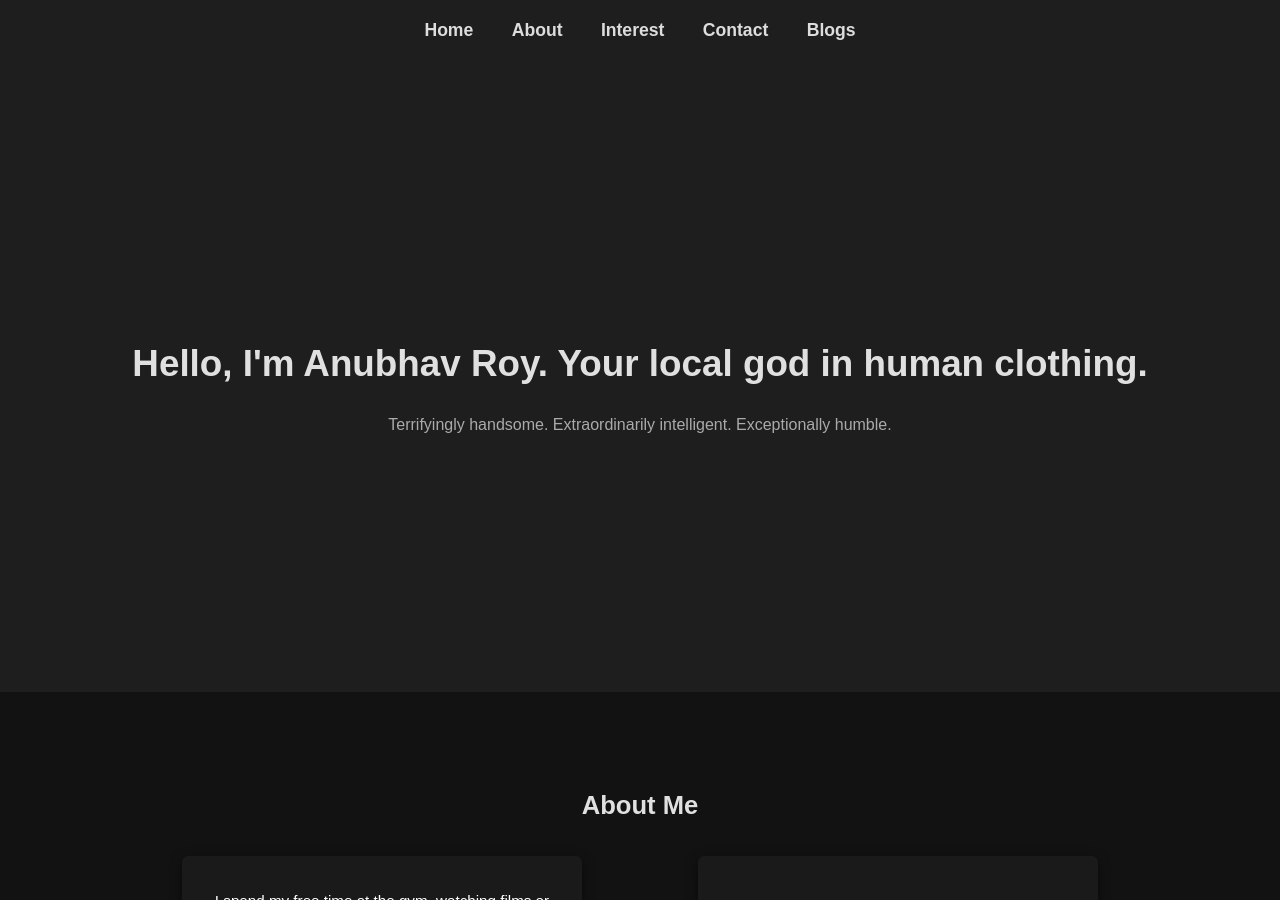
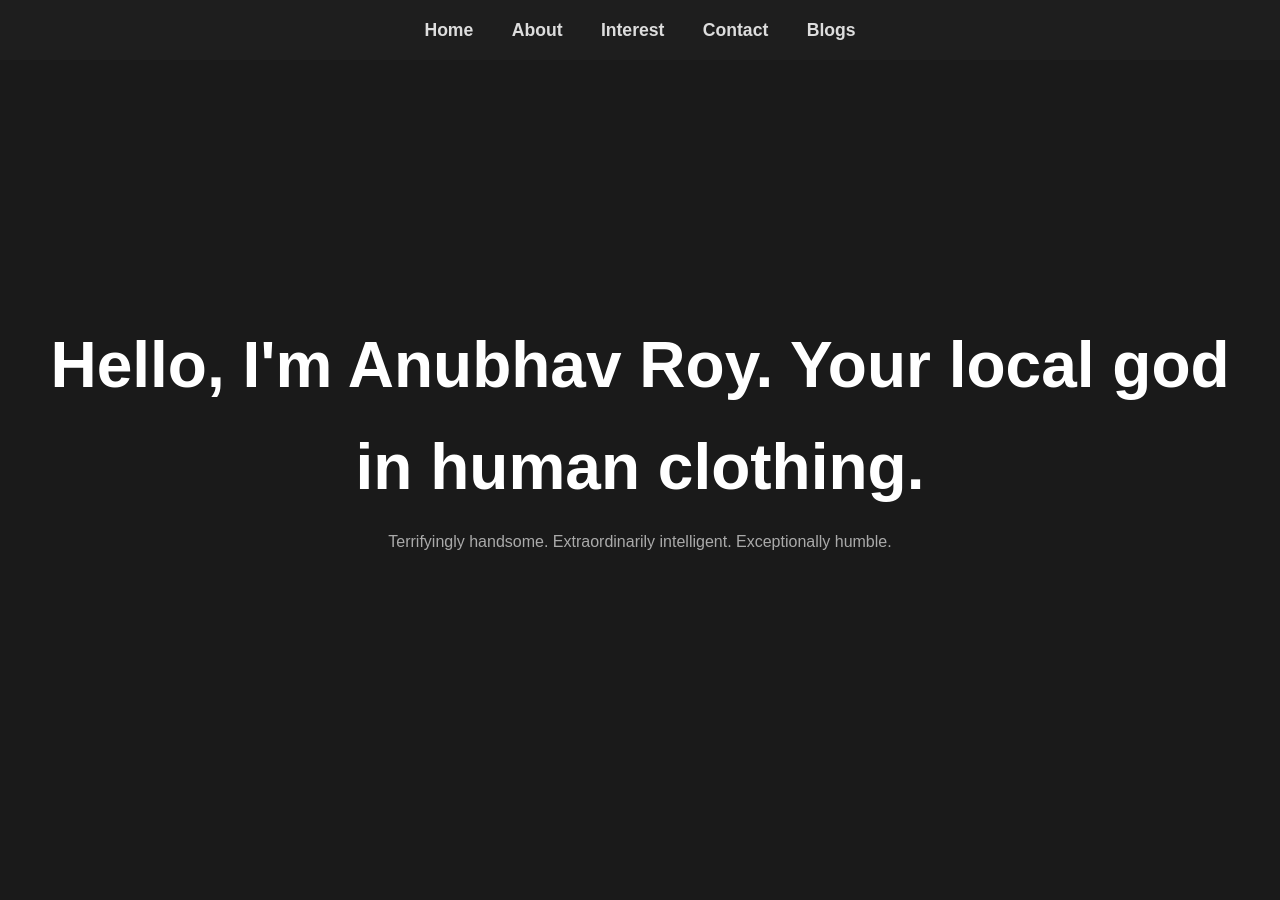
Before and after one commit to justanubhav/justanubhav.github.io, a Jekyll site: the page built from index.html, in a window 1280 px wide and 900 px high. Built offline with Jekyll 4.4.1, drawn with Linux system fonts in a browser that asks for light colours; some web fonts are replaced.

Commit message:
Update style.css

```diff
--- a/assets/css/style.css
+++ b/assets/css/style.css
@@ -43,19 +43,20 @@ nav a:visited {
 
 /* Header */
 header {
-  display: flex;
-  flex-direction: column;
-  align-items: center;
-  justify-content: center;
-  min-height: 60vh; /* taller so it fully covers behind nav */
-  background-color: #1e1e1e;
-  padding: 120px 1.5rem 2rem;
+  height: 100vh;                   /* full viewport height */
+  display: flex;                    /* flexbox centering */
+  flex-direction: column;           /* stack heading and subtitle */
+  justify-content: center;          /* vertical centering */
+  align-items: center;              /* horizontal centering */
+  text-align: center;               /* center multiline text */
+  background-color: #1a1a1a;        /* match your dark theme */
+  color: #fff;
+  padding: 0 20px;                  /* small horizontal padding */
 }
 
 header h1 {
-  font-size: 2.3rem;
-  font-weight: 700;
-  margin-bottom: 0.5rem;
+  font-size: 4rem;
+  margin: 0;
 }
 
 header p {
```
